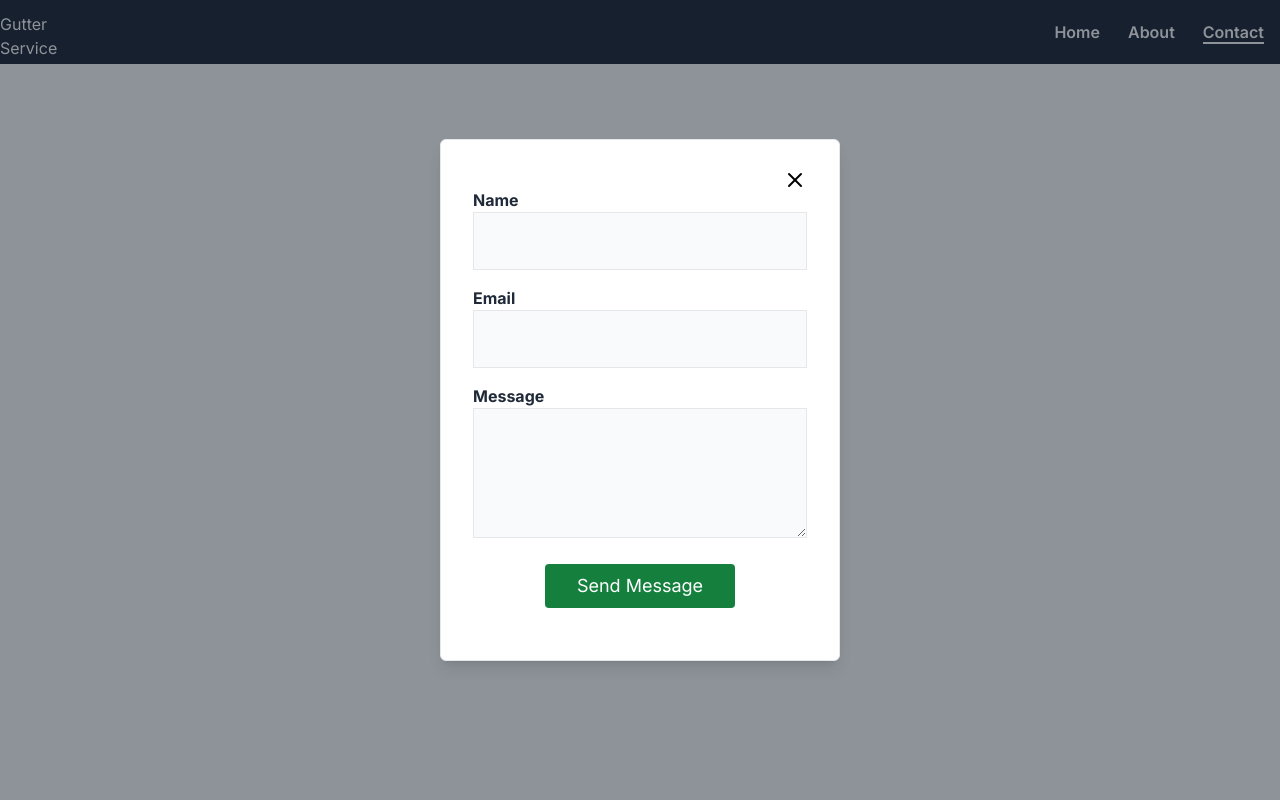
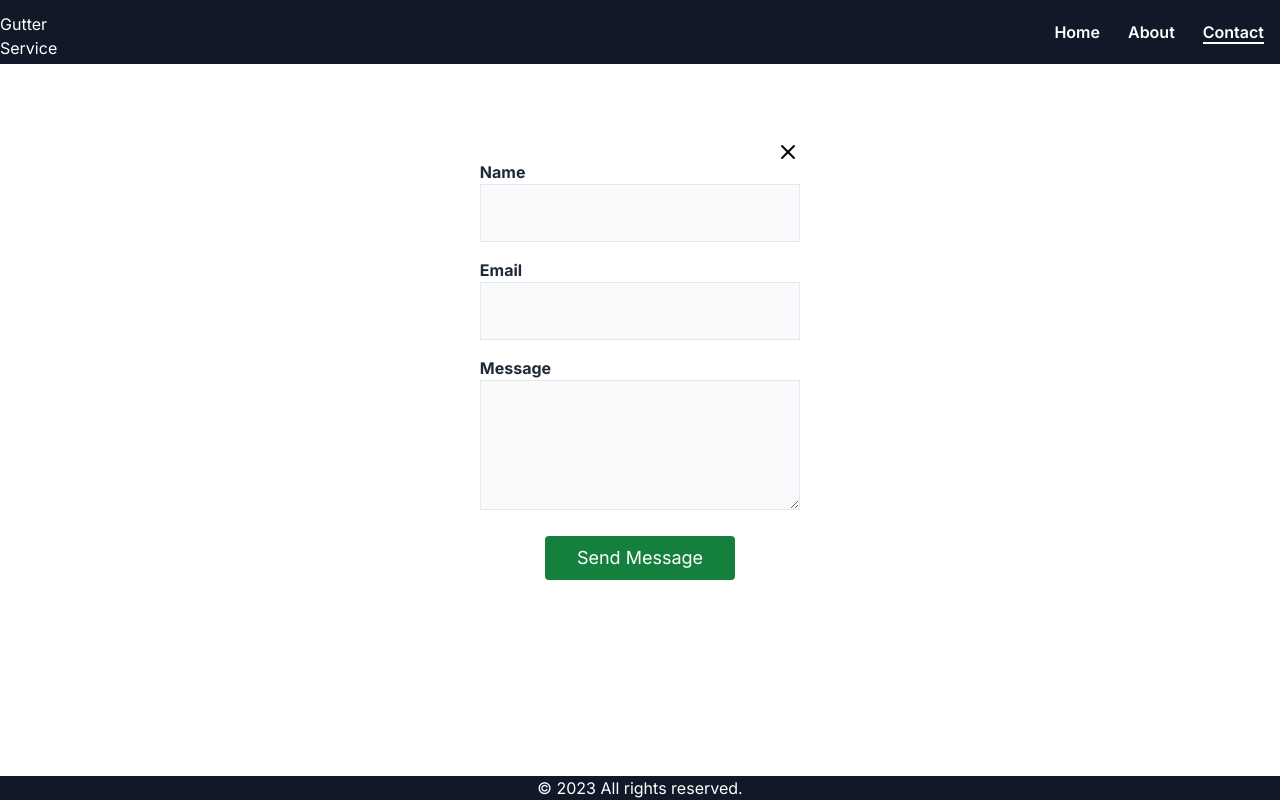
Before and after one commit to hannakozak/gutter-service, a Next.js app: page /contact in a window 1280 px wide. Built offline with nearby package versions, Linux system fonts and the light colour scheme; a web font is replaced by a local one.

Commit message:
feat: contact page

```diff
--- a/src/app/contact/page.tsx
+++ b/src/app/contact/page.tsx
@@ -1,9 +1,9 @@
-import { Modal } from "@/ui/Modal";
+import { Contact } from "@/ui/contact/contact";
 
 export default function ContactPage() {
 	return (
-		<>
-			<Modal />
-		</>
+		<section className="mx-auto mt-36">
+			<Contact />
+		</section>
 	);
 }
--- a/src/app/layout.tsx
+++ b/src/app/layout.tsx
@@ -5,7 +5,9 @@ import { Header } from "@/ui/header/header";
 export default function RootLayout({ children }: { children: React.ReactNode }) {
 	return (
 		<html lang="en">
-			<body className={`${inter.className} relative  mx-auto antialiased lg:max-w-7xl`}>
+			<body
+				className={`${inter.className} relative mx-auto flex min-h-screen flex-col justify-between antialiased lg:max-w-7xl`}
+			>
 				<Header />
 				{children}
 				<footer className="bg-gray-900  text-white">
```
